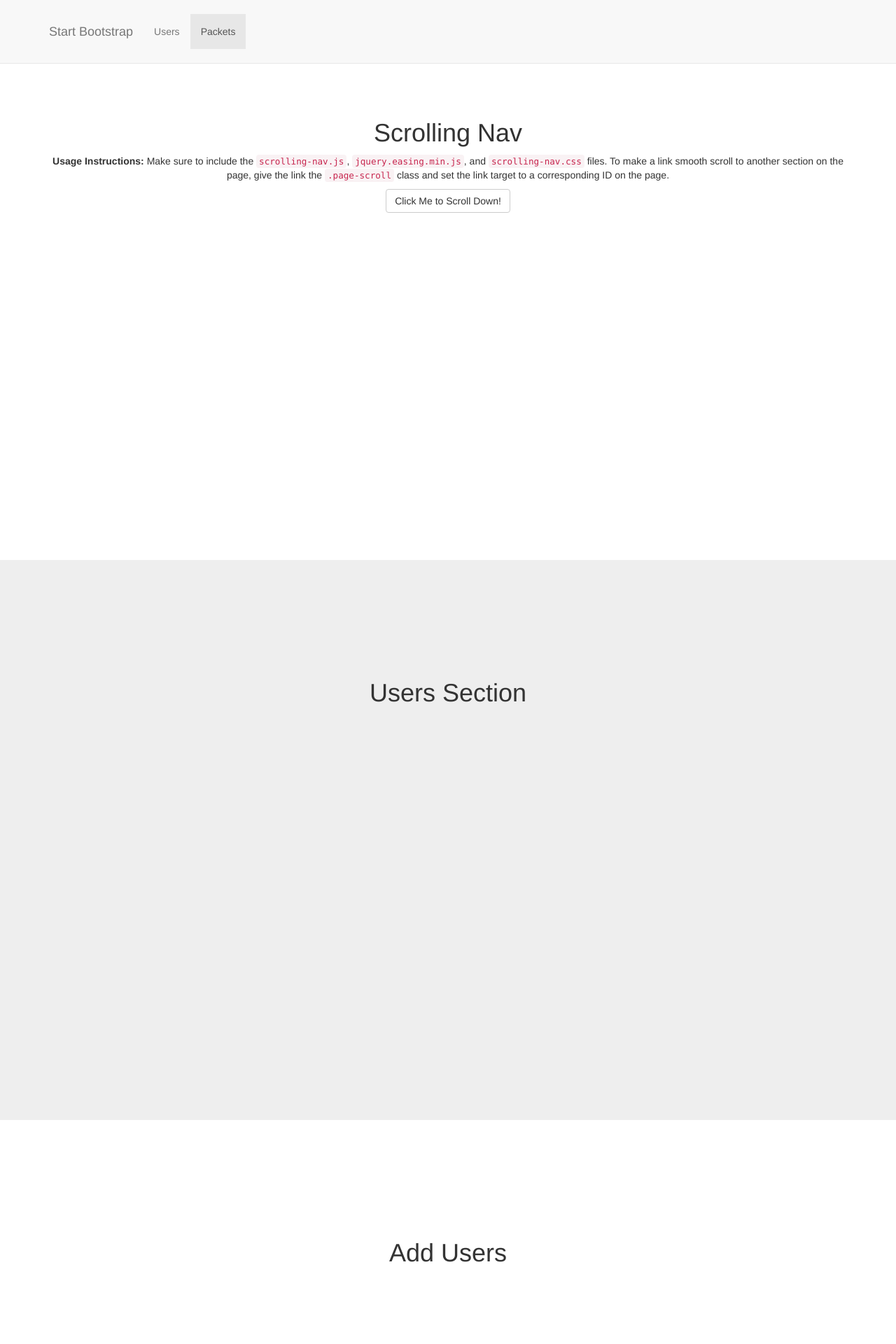
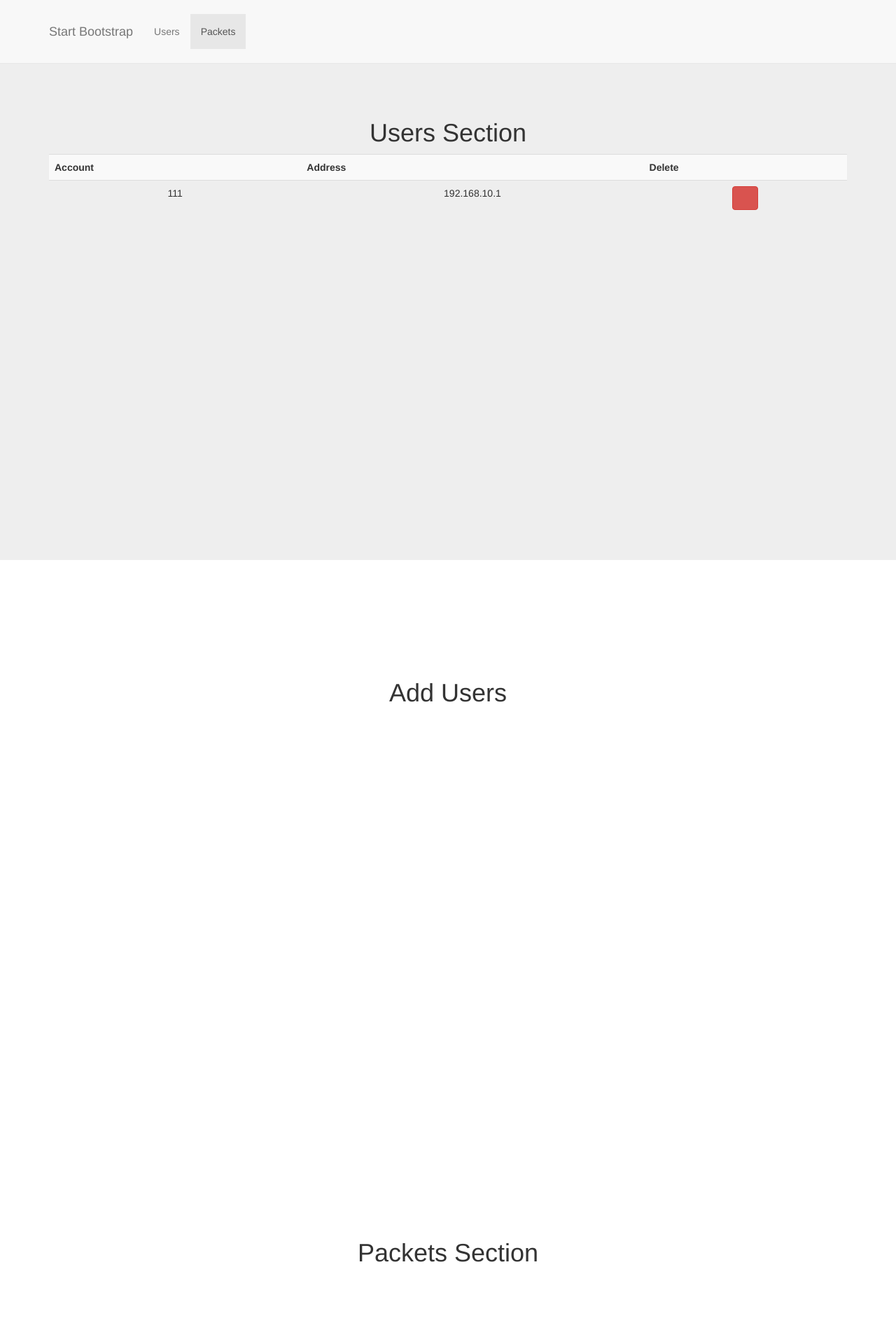
Before and after one commit to tino415/kmps-proxy, a Python web app: template templates/index.html in a window 1280 px wide. Shown: the top 1920 px of the page at 70% size. After the commit the page ends 1803 px from the top, so only its background shows below. Run offline with Jinja, Linux system fonts and the light colour scheme; the template is opened without the code that fills it, so the values that code supplies are empty; some web fonts are replaced.

```diff
--- a/templates/index.html
+++ b/templates/index.html
@@ -60,25 +60,28 @@
         <!-- /.container -->
     </nav>
 
-    <!-- Intro Section -->
-    <section id="intro" class="intro-section">
-        <div class="container">
-            <div class="row">
-                <div class="col-lg-12">
-                    <h1>Scrolling Nav</h1>
-                    <p><strong>Usage Instructions:</strong> Make sure to include the <code>scrolling-nav.js</code>, <code>jquery.easing.min.js</code>, and <code>scrolling-nav.css</code> files. To make a link smooth scroll to another section on the page, give the link the <code>.page-scroll</code> class and set the link target to a corresponding ID on the page.</p>
-                    <a class="btn btn-default page-scroll" href="#users">Click Me to Scroll Down!</a>
-                </div>
-            </div>
-        </div>
-    </section>
-
     <!-- Users Section -->
     <section id="users" class="users-section">
         <div class="container">
             <div class="row">
                 <div class="col-lg-12">
                     <h1>Users Section</h1>
+					<table class="table table-striped">
+						<tr>
+						        <th>Account</th>
+						        <th>Address</th>
+						        <th>Delete</th>
+						</tr>
+						<tr>
+						        <td>111</td>
+						        <td>192.168.10.1</td>
+						        <td>
+									<button class="btn btn-danger">
+										<span class="glyphicon glyphicon-remove"></span>
+									</button>
+								</td>
+						</tr>
+					</table>
                 </div>
             </div>
         </div>
```
Also changed, not shown: web.py (deleted, +0 -19 lines), 2 other files.
